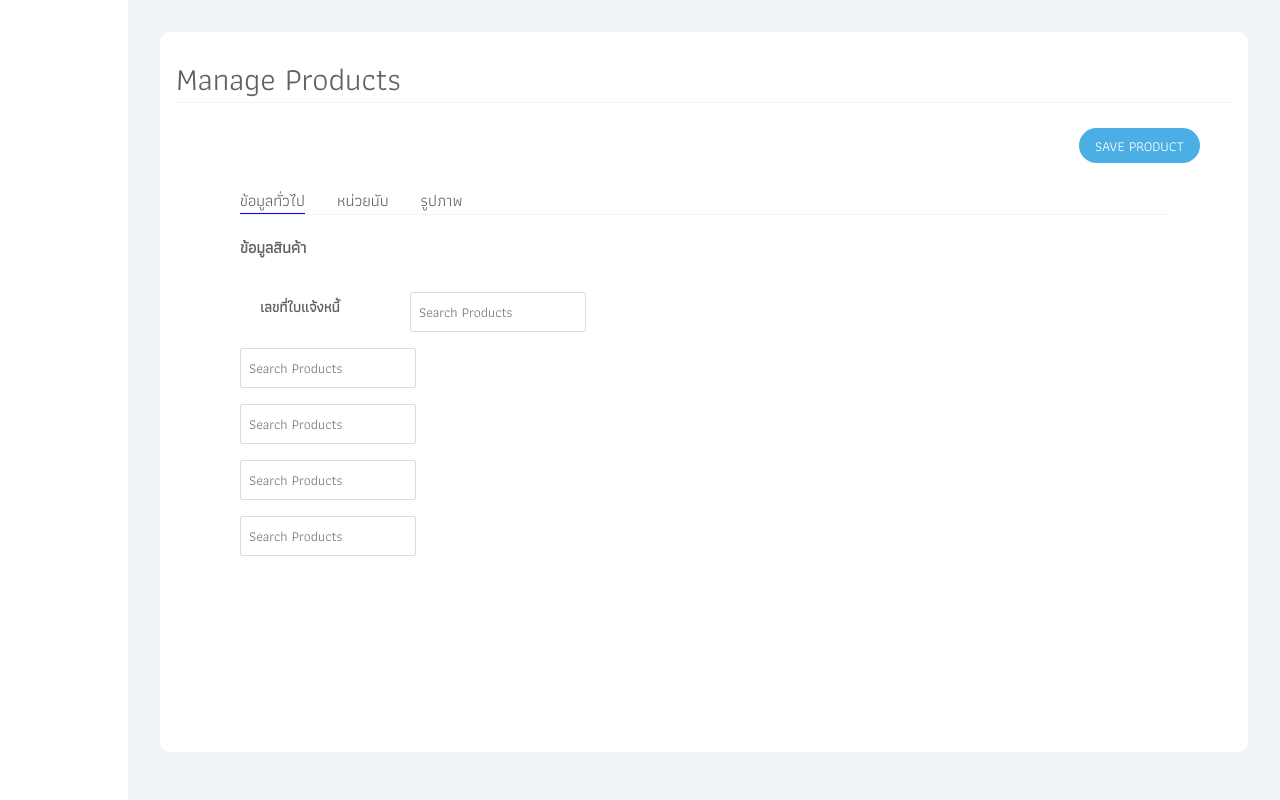
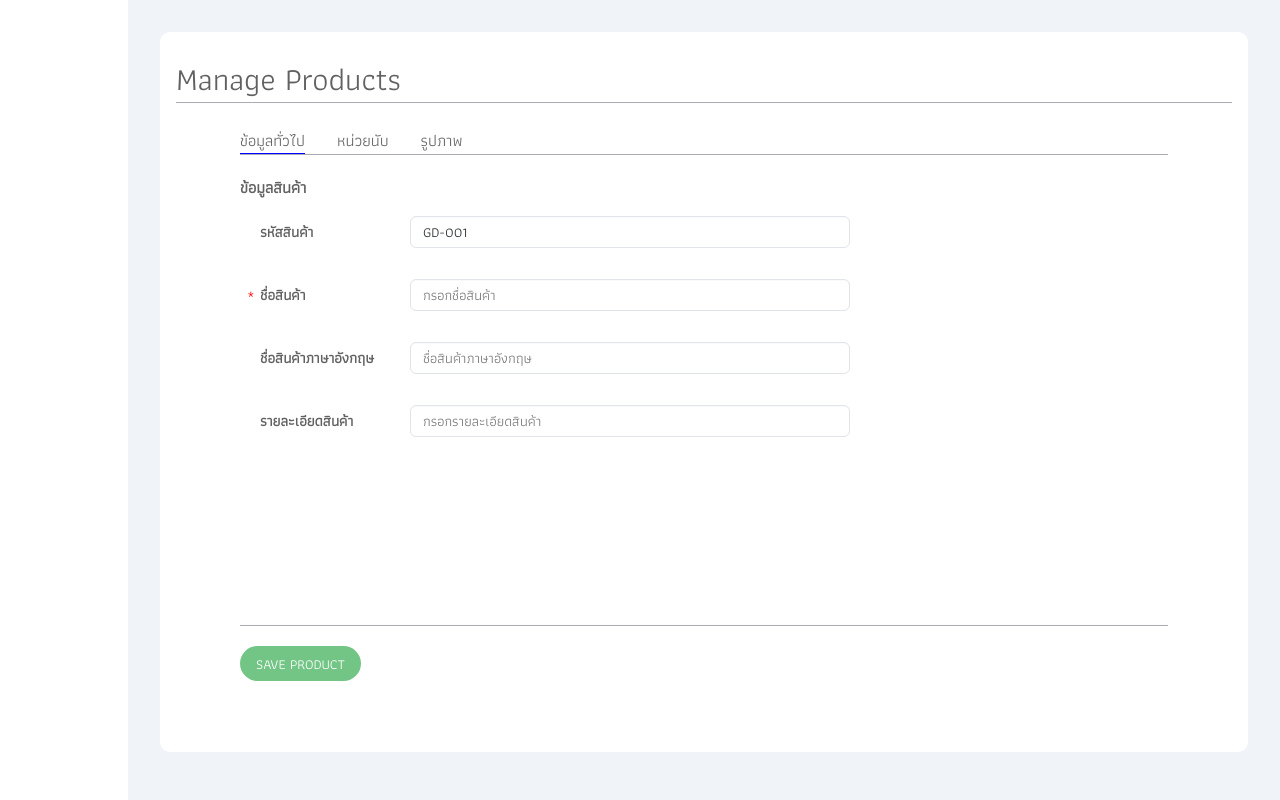
Before and after one commit to Alyc0ne/iCart-Angular, an Angular app: page /NewProduct in a window 1280 px wide. Built offline with nearby package versions, Linux system fonts and the light colour scheme.

Commit message:
Desigh New Product Page

```diff
--- a/src/app/modules/product/New/product-new.component.html
+++ b/src/app/modules/product/New/product-new.component.html
@@ -1,10 +1,3 @@
-<div class="header-menu">
-    <div class="search"></div>
-    <a [routerLink]="['/BindSave']" class="button blue-button">
-        SAVE PRODUCT
-    </a>
-</div>
-
 <div class="container-detail">
     <div class="tabbar">
         <div class="tab active" id="info" (click)="switchTab('info')">ข้อมูลทั่วไป</div>
@@ -18,21 +11,31 @@
             <!-- <form> -->
                 <div class="form-group">
                     <span class="req"></span>
-                    <label for="InvoiceNo" class="formLabel" title="เลขที่ใบแจ้งหนี้">เลขที่ใบแจ้งหนี้</label>
+                    <label for="ProductNo" class="formLabel" title="รหัสสินค้า">รหัสสินค้า</label>
                     <div class="form-content">
-                        <input type="text" name="" id="" placeholder="Search Products">
+                        <input type="text" name="ProductNo" id="ProductNo" readonly value="GD-001">
                     </div>
                 </div>
-
-
-                <div class="form-content">
-                    <input type="text" name="" id="" placeholder="Search Products">
+                <div class="form-group">
+                    <span class="req">*</span>
+                    <label for="ProductNo" class="formLabel" title="ชื่อสินค้า">ชื่อสินค้า</label>
+                    <div class="form-content">
+                        <input type="text" name="ProductName" id="ProductName" placeholder="กรอกชื่อสินค้า">
+                    </div>
                 </div>
-                <div class="form-content">
-                    <input type="text" name="" id="" placeholder="Search Products">
+                <div class="form-group">
+                    <span class="req"></span>
+                    <label for="ProductNo" class="formLabel" title="ชื่อสินค้าภาษาอังกฤษ">ชื่อสินค้าภาษาอังกฤษ</label>
+                    <div class="form-content">
+                        <input type="text" name="ProductNameEng" id="ProductNameEng" placeholder="ชื่อสินค้าภาษาอังกฤษ">
+                    </div>
                 </div>
-                <div class="form-content">
-                    <input type="text" name="" id="" placeholder="Search Products">
+                <div class="form-group">
+                    <span class="req"></span>
+                    <label for="ProductNo" class="formLabel" title="รายละเอียดสินค้า">รายละเอียดสินค้า</label>
+                    <div class="form-content">
+                        <input type="text" name="ProductDesc" id="ProductDesc" placeholder="กรอกรายละเอียดสินค้า">
+                    </div>
                 </div>
             <!-- </form> -->
         </div>
@@ -47,8 +50,11 @@
             <p>Tokyo is the capital of Japan.</p>
         </div>
     </div>
-
-
-
-    <input type="text" name="" id="" placeholder="Search Products">
+    <div class="tab-footer">
+        <div class="group-button">
+            <a [routerLink]="['/BindSave']" class="button save-button disabled">
+                SAVE PRODUCT
+            </a>
+        </div>
+    </div>
 </div>
--- a/src/styles.css
+++ b/src/styles.css
@@ -26,7 +26,7 @@ body {
 .container-detail {
     padding: 0rem 2rem;
     position: relative;
-    height: 90%;
+    /* height: 90%; */
 }
 
 router-outlet + * {
@@ -91,13 +91,19 @@ label {
     font-weight: normal;
 }
 
-.button:disabled, button:disabled {
-    opacity: 0.5;
+.button.disabled, button:disabled {
+    opacity: .65;
     cursor: auto;
 }
 
 .blue-button {
     background-color: #4BAEE5;
+    color: white;
+    height: 35px;
+}
+
+.save-button {
+    background-color: #28A745;
     color: white;
     height: 35px;
 }
@@ -110,7 +116,7 @@ label {
 .top-bar {
     height: 50px;
     width: 100%;
-    border-bottom: 1.5px solid #f2f2f2;
+    border-bottom: 1px solid #a9adb3;
 }
 
 app-top-bar {
@@ -337,7 +343,7 @@ input[type="checkbox"] {
     column-gap: 2rem;
     display: flex;
     flex-direction: row;
-    border-bottom: solid 1px  #F0F3F7;
+    border-bottom: solid 1px  #a9adb3;
 }
 
 .tabbar > div.tab {
@@ -354,16 +360,25 @@ input[type="checkbox"] {
 
 .tab-content > div {
     display: none;
+    min-height: 450px;
 }
 
 .tab-content > div.active {
     display: block;
 }
 
+.tab-footer {
+    border-top: solid 1px  #a9adb3;
+}
+
+.tab-footer .group-button {
+    margin-top: 20px;
+}
+
 .text-header {
     font-size: 16px;
     font-weight: bold;
-    margin-bottom: 2rem;
+    margin-bottom: 1rem;
 }
 
 .form-group {
@@ -372,6 +387,7 @@ input[type="checkbox"] {
     min-height: 40px;
     display: flex;
     flex-direction: row;
+    margin: 15px 0;
 }
 
 .req {
@@ -384,10 +400,10 @@ input[type="checkbox"] {
 
 .formLabel {
     font-weight: bold;
-    line-height: 30px;
+    line-height: 32px;
     width: 15%;
     padding: 0px;
-    display: inline-block;
+    /* display: inline-block; */
     margin-bottom: 5px;
     min-width: 150px;
     /* word-wrap: break-word; */
@@ -401,3 +417,28 @@ input[type="checkbox"] {
 .form-content {
     width: 100%;
 }
+
+.form-group .form-content input {
+    width: 440px;
+    max-width: 100%;
+    margin-right: 5px;
+
+    padding: 5px 12px;
+    font-size: 14px;
+    line-height: 20px;
+    color: #24292e;
+    vertical-align: middle;
+    /* background-color: var(--color-input-bg); */
+    background-repeat: no-repeat;
+    background-position: right 8px center;
+    border: 1px solid #e1e4e8;
+    border-radius: 6px;
+    outline: none;
+    box-shadow: inset 0 1px 0 rgba(225, 228, 232, 0.2);
+}
+
+.form-group .form-content input:focus {
+    border-color: #0366d6;
+    outline: none;
+    box-shadow: 0 0 0 3px rgba(3, 102 , 214, 0.3);
+}
```
